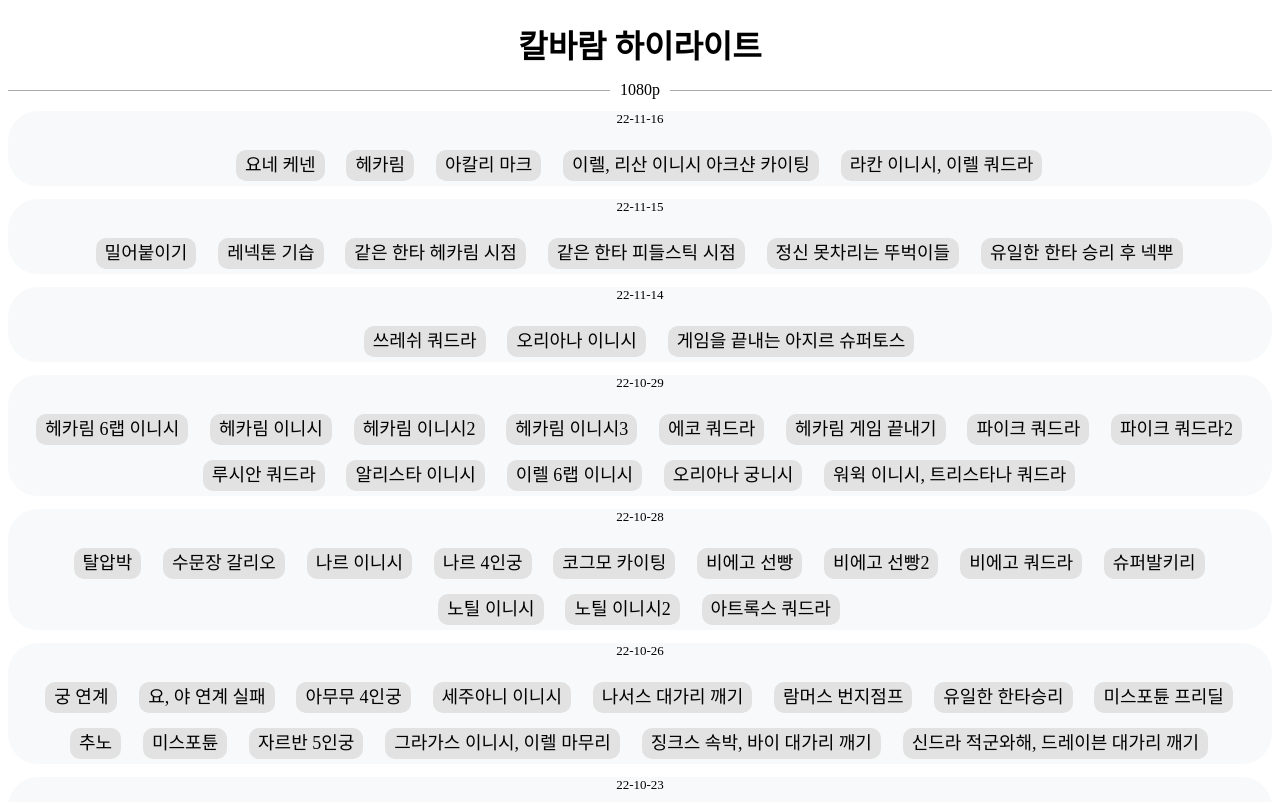
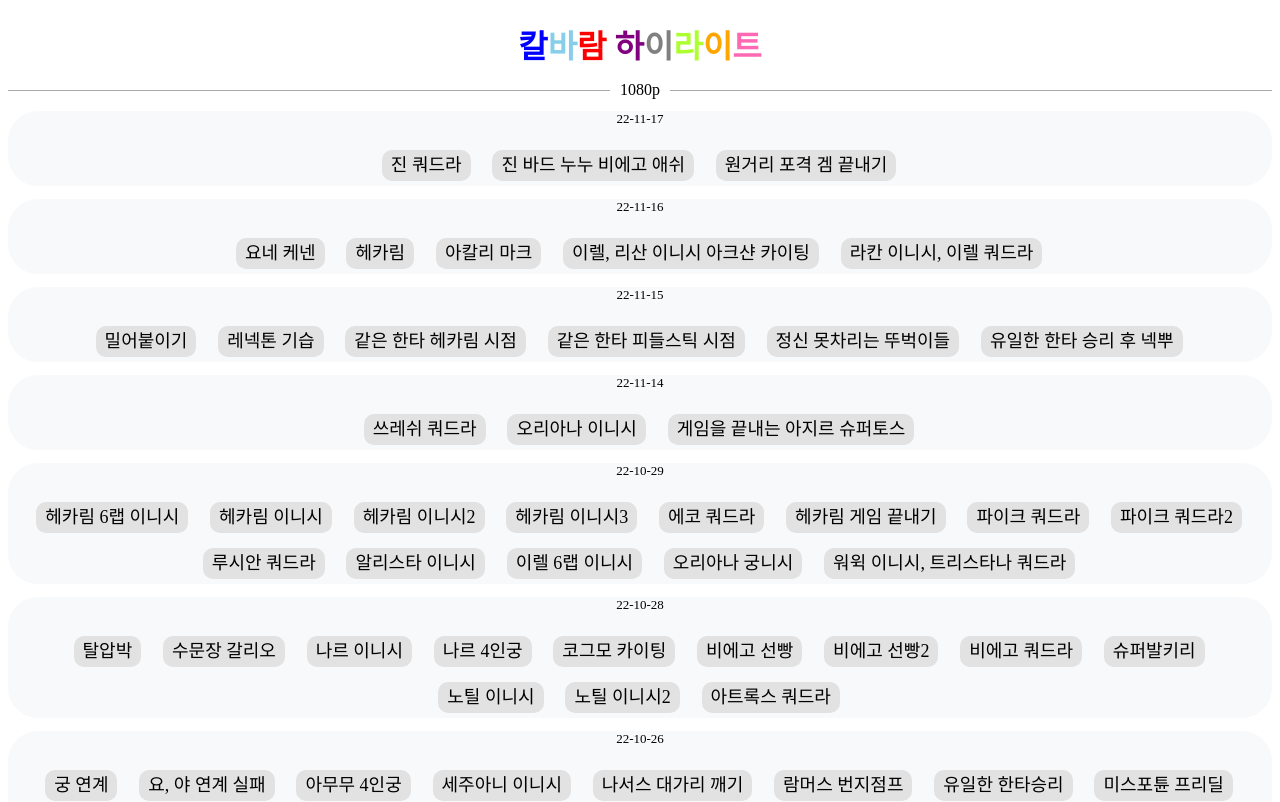
Before and after one commit to DANCIINGQUEEN/lolmadmovie, a React (Create React App) app: page / in a window 1280 px wide. Shown: the top 802 px of the page. Built offline with nearby package versions, Linux system fonts and the light colour scheme.

Commit message:
1117 logo color change

```diff
--- a/src/App.js
+++ b/src/App.js
@@ -6,9 +6,17 @@ import React from "react";
 function App() {
     return (
         <div className="App">
-            <h1>칼바람 하이라이트</h1>
-            {/*<NewLink/>*/}
-
+            <h1>
+                <span style={{color:"blue"}}>칼</span>
+                <span style={{color:"skyblue"}}>바</span>
+                <span style={{color:"red"}}>람</span>
+                <span>&nbsp;</span>
+                <span style={{color:"purple"}}>하</span>
+                <span style={{color:"grey"}}>이</span>
+                <span style={{color:"greenyellow"}}>라</span>
+                <span style={{color:"orange"}}>이</span>
+                <span style={{color:"hotpink"}}>트</span>
+            </h1>
             <VideoLink/>
         </div>
     );
--- a/src/NewLink.js
+++ b/src/NewLink.js
@@ -22,6 +22,17 @@ padding:0
 
 function NewLink() {
     const ARAM = {
+        ARAM221117: {
+            date: "221117",
+            video: [
+                ["진 쿼드라",
+                    "https://www.youtube.com/watch?v=DhFyGirBLUo"],
+                ["진 바드 누누 비에고 애쉬",
+                    "https://www.youtube.com/watch?v=fYYNdKyOXgM"],
+                ["원거리 포격 겜 끝내기",
+                    "https://www.youtube.com/watch?v=_DLzJ1Iz7nc"],
+            ]
+        },
         ARAM221116: {
             date: "221116",
             video: [
```
